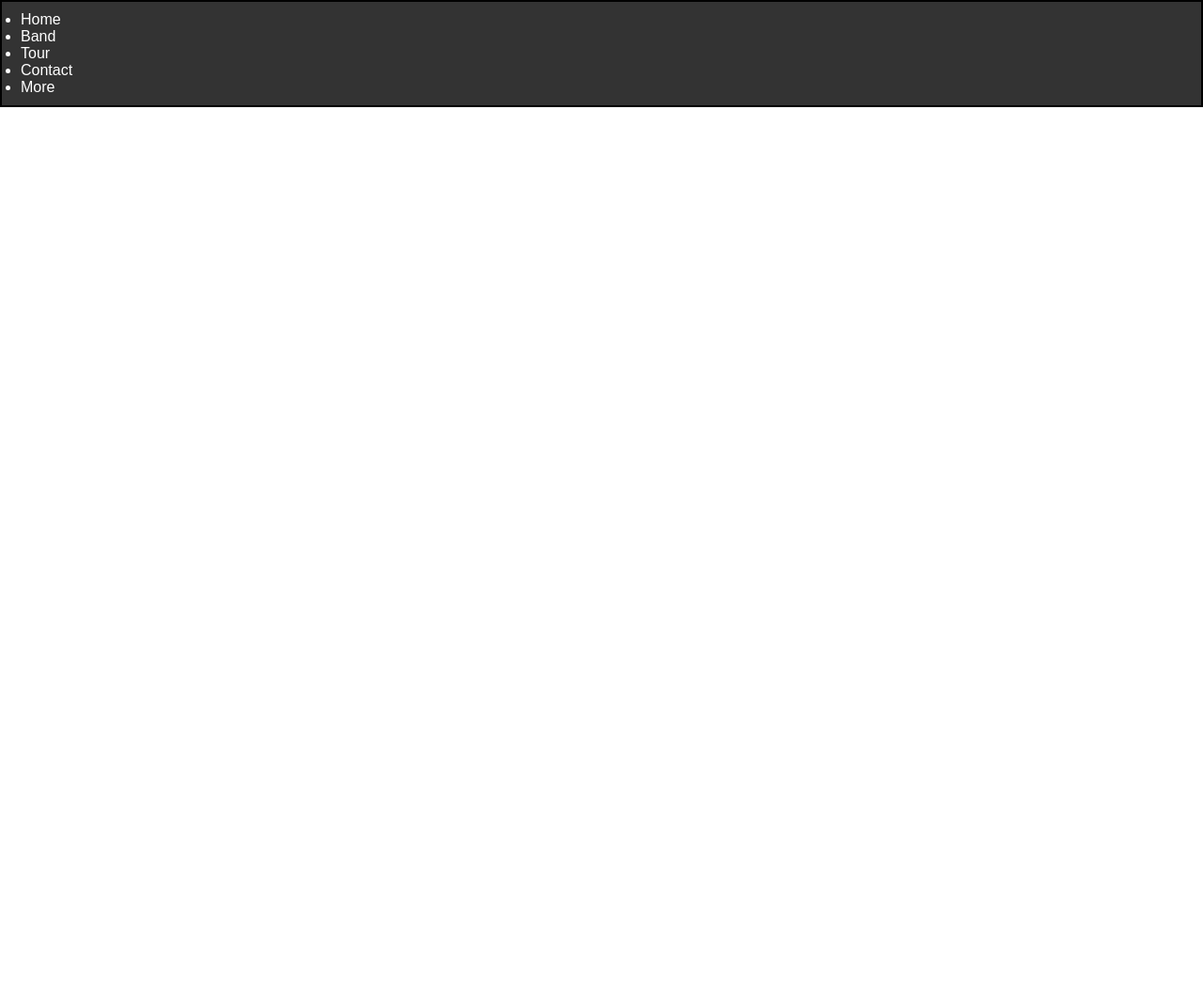
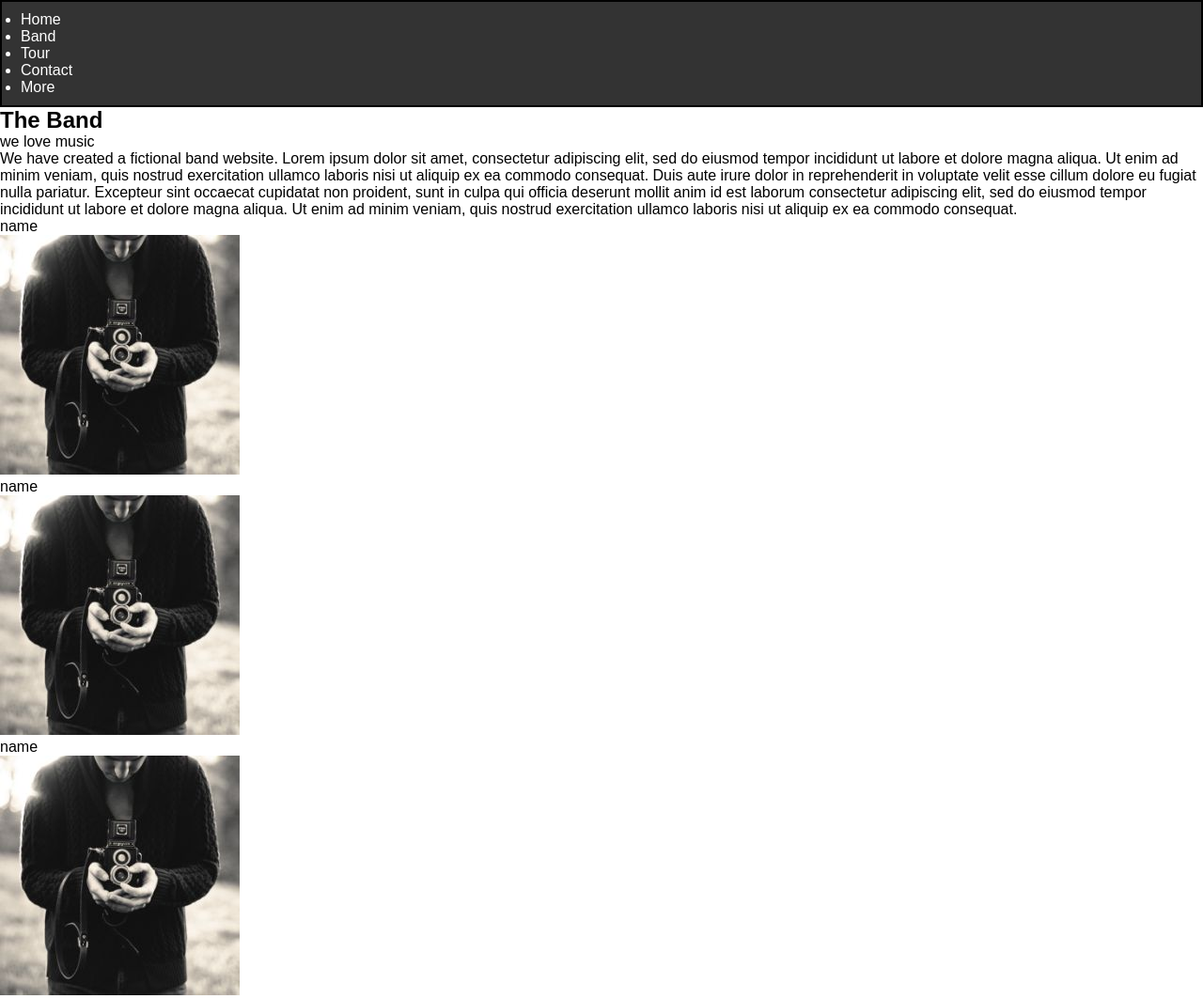
Before and after one commit to tivereidoro/webDevCollab, a plain HTML site: page index.html in a window 1280 px wide. Shown: the whole page at 94% size. Before the commit the page ends 800 px from the top, so only its background shows below. Drawn offline with Linux system fonts and the light colour scheme.

Commit message:
add the band section and an img

```diff
--- a/index.html
+++ b/index.html
@@ -31,6 +31,27 @@
     <!-- ====== HERO SECTION ====== -->
 
     <!-- ====== THE BAND SECTION ====== -->
+     <section>
+        <h2>The Band</h2>
+        <p class="text">we love music</p>
+        <div>
+        <p>We have created a fictional band website. Lorem ipsum dolor sit amet, consectetur adipiscing elit, sed do eiusmod tempor incididunt ut labore et dolore magna aliqua. Ut enim ad minim veniam, quis nostrud exercitation ullamco laboris nisi ut aliquip ex ea commodo consequat. Duis aute irure dolor in reprehenderit in voluptate velit esse cillum dolore eu fugiat nulla pariatur. Excepteur sint occaecat cupidatat non proident, sunt in culpa qui officia deserunt mollit anim id est laborum consectetur adipiscing elit, sed do eiusmod tempor incididunt ut labore et dolore magna aliqua. Ut enim ad minim veniam, quis nostrud exercitation ullamco laboris nisi ut aliquip ex ea commodo consequat.</p>
+        </div>
+        <div class="img">
+            <p class="snap">name</p>
+            <img src="./images/bandmember.jpg" alt="randompic">
+        </div>
+         <div class="img">
+            <p class="snap">name</p>
+            <img src="./images/bandmember.jpg" alt="randompic">
+        </div>
+         <div class="img">
+            <p class="snap">name</p>
+            <img src="./images/bandmember.jpg" alt="randompic">
+        </div>
+
+
+     </section>
 
     <!-- ====== TOUR DATE SECTION ====== -->
 
```
Also changed, not shown: images/bandmember.jpg (added).
